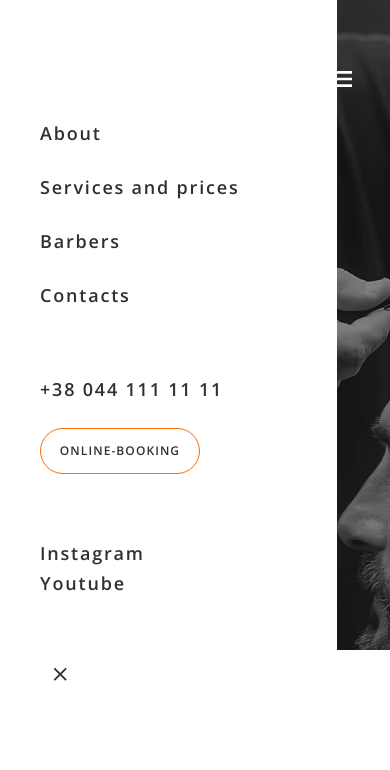
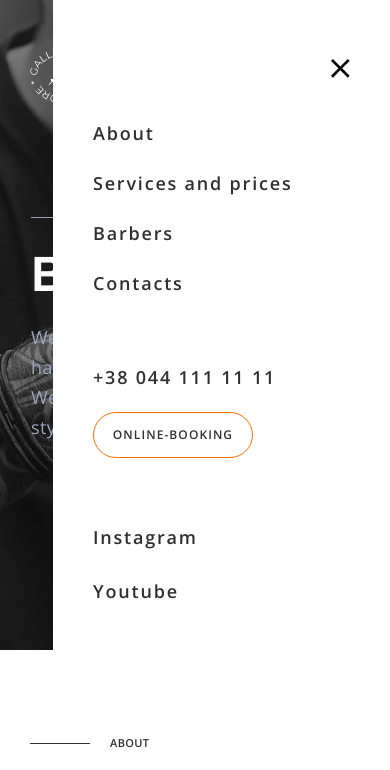
Before and after one commit to MishaHryvinskyi/barbershop, a website built with Parcel: page src/index.html in a window 390 px wide. Both pictures are taken after a click on the button "menu-button". Shown: the top 770 px of the page. Built offline with nearby package versions, Linux system fonts and the light colour scheme.

Commit message:
done header mobile menu and script

```diff
--- a/src/index.js
+++ b/src/index.js
@@ -1,9 +1,7 @@
 import { checkVisibility } from "./js/title-animation";
-import { menuClose, menuOpen } from "./js/mobile-menu";
+import { menuToggle } from "./js/mobile-menu";
 
 const menuOpenBtn = document.querySelector('.btn-open-js');
-const menuCloseBtn = document.querySelector('.btn-close-js');
 
-menuOpenBtn.addEventListener('click', menuOpen);
-menuCloseBtn.addEventListener('click', menuClose);
+menuOpenBtn.addEventListener('click', menuToggle);
 window.addEventListener("scroll", checkVisibility);
--- a/src/js/mobile-menu.js
+++ b/src/js/mobile-menu.js
@@ -1,9 +1,21 @@
 const menu = document.querySelector('.menu-js');
+const menuClose = document.querySelector('.close-menu');
+const menuLinks = menu.querySelectorAll('a');
 
-export function menuOpen() {
-    menu.classList.add('open');
+export function menuToggle() {
+    menu.classList.toggle('open');
+    menuClose.classList.toggle('visible');
+
+    const isMenuOpen = menu.classList.contains('open');
+    document.body.style.overflow = isMenuOpen ? 'hidden' : '';
+    document.body.style.height = isMenuOpen ? '100vh' : '';
 }
 
-export function menuClose() {
-    menu.classList.remove('open');
-}
+menuLinks.forEach(link => {
+    link.addEventListener('click', () => {
+        menu.classList.remove('open');
+        menuClose.classList.remove('visible');
+        document.body.style.overflow = '';
+        document.body.style.height = '';
+    });
+});
--- a/src/partials/header.html
+++ b/src/partials/header.html
@@ -6,6 +6,7 @@
                     <use href="./images/svg/symbol-defs.svg#icon-logo"></use>
                 </svg>
             </a>
+            <div class="mobile-menu menu-js">
                 <nav class="header__nav">
                     <ul class="header__list">
                         <li class="header__item">
@@ -22,7 +23,7 @@
                         </li>
                     </ul>
                 </nav>
-            <ul class="header__list">
+                <ul class="header__list header__list-btn">
                     <li class="header__item">
                         <a class="header__link" href="tel:+380441111111">+38 044 111 11 11</a>
                     </li>
@@ -30,48 +31,17 @@
                         <a class="btn" href="#contacts">Online-booking</a>
                     </li>
                 </ul>
-            <div class="menu menu-js">
-                <nav class="menu__nav">
-                    <ul class="menu__list">
-                        <li class="menu__item">
-                            <a class="menu__link" href="#about">About</a>
-                        </li>
-                        <li class="menu__item">
-                            <a class="menu__link" href="#services">Services and prices</a>
-                        </li>
-                        <li class="menu__item">
-                            <a class="menu__link" href="#barbers">Barbers</a>
-                        </li>
-                        <li class="menu__item">
-                            <a class="menu__link" href="#contacts">Contacts</a>
-                        </li>
-                    </ul>
-                </nav>
-                <ul class="menu__list">
-                    <li class="menu__item">
-                        <a class="menu__link" href="tel:+380441111111">+38 044 111 11 11</a>
-                    </li>
-                    <li class="menu__item">
-                        <a class="btn" href="#contacts">Online-booking</a>
-                    </li>
-                </ul>
                 <ul class="menu__soc">
                     <li class="menu__soc-item"><a href="#"></a>Instagram</li>
                     <li class="menu__soc-item"><a href="#"></a>Youtube</li>
                 </ul>
-                <button type="button" class="menu-btn-close btn-close-js" aria-label="menu-button">
-                    <svg class="menu__svg-close">
-                        <use
-                        href="./images/svg/symbol-defs.svg#icon-close"></use>
-                    </svg>
-                </button>
             </div>
             <button type="button" class="menu-btn btn-open-js" aria-label="menu-button">
                 <svg class="menu__svg">
                     <use href="./images/svg/symbol-defs.svg#icon-menu"></use>
+                    <use class="close-menu" href="./images/svg/symbol-defs.svg#icon-close"></use>
                 </svg>
             </button>
         </div>
-
     </div>
 </div>
--- a/src/sass/layouts/_header.scss
+++ b/src/sass/layouts/_header.scss
@@ -1,3 +1,11 @@
+.header {
+    font-size: getSize('btn');
+    font-weight: 600;
+    letter-spacing: 1.2px;
+    color: getColor('main-bg-color');
+    z-index: 13;
+}
+
 .header-position {
     position: absolute;
     top: 0;
@@ -6,18 +14,9 @@
     z-index: 2;
 }
 
-.header {
-    font-size: getSize('btn');
-    font-weight: 600;
-    letter-spacing: 1.2px;
-    background-color: #555;
-    color: getColor('main-bg-color');
-    z-index: 13;
-}
-
 .header__container {
     padding: 48px 0;
-    @include center(flex, row, center, space-between);
+    display: flex;
 }
 
 .header__list {
@@ -26,100 +25,120 @@
 
 .header__link {
     display: inline-block;
-    padding: 15px 0;
-    transition: $time $cubic;
-
+    transition: color $time $cubic;
     &:hover {
         color:getColor('accent-color');
-        transition: $time $cubic;
     }
 }
 
-.menu {
-    position: absolute;
-    top: 0;
-    left: 0;
-    width: 337px;
-    height: 100vh;
-    color: getColor('main-text-color');
-    background-color: getColor('main-bg-color');
-    padding: 118px 40px;
-    z-index: 20;
-
-    font-size: getSize('little');
-    font-weight: 600;
-    letter-spacing: 1.8px;
-    opacity: 0;
-    transform: translateX(-100%);
-    transition: $time $cubic;
+.menu-btn {
+    z-index: 30;
 }
 
-.menu.open {
-    transform: translateX(0);
-    opacity: 1;
-    transition: $time $cubic;
+.close-menu {
+    fill: currentColor;
+    transition: visibility 500ms, opacity 500ms;
+    opacity: 0;
+    visibility: hidden;
+
+    &.visible {
+        opacity: 1;
+        visibility: visible;
+    }
+
+    &:hover {
+        fill:getColor('accent-color');
+    }
 }
 
-.menu__list {
-    margin-bottom: 64px;
-    & .menu__item:not(:last-child) {
+@media (max-width: 767px) {
+    .header__container {
+        justify-content: space-between;
+    }
+
+    .mobile-menu {
+        position: fixed;
+        top: 0;
+        right: 0;
+        width: 337px;
+        color: getColor('main-text-color');
+        background-color: getColor('main-bg-color');
+        padding: 118px 40px;
+        z-index: 20;
+        transform: translateX(100%);
+        font-size: getSize('little');
+        letter-spacing: 1.8px;
+        transition: $time $cubic;
+
+        &.open {
+            transform: translateX(0);
+            transition: $time $cubic;
+        }
+    }
+
+    .header__list {
+        display: block;
+        font-size: getSize('little');
+
+        & .header__item:not(:last-child) {
+            margin-bottom: 20px;
+        }
+    }
+
+    .header__list-btn {
+        margin: 64px 0;
+    }
+
+    .menu__soc .menu__soc-item:not(:last-child) {
         margin-bottom: 24px;
     }
 }
 
-.menu__link:hover {
-    color: getColor('accent-color');
-}
-
-.menu-btn-close {
-    display: flex;
-    position: absolute;
-    top: 48;
-    right: 31;
-    @include size(40px, 40px);
-    border: none;
-    background-color: transparent;
-}
-
-.menu__svg-close {
-    fill: getColor('main-text-color');
-}
-
-
-@media screen and (max-width: 767px) {
-    .header__nav,.header__list {
+@media (min-width: 768px) {
+    .header__container {
+        padding: 40px 0;
+    }
+    .menu {
         display: none;
+    }
+    .mobile-menu {
+        display: flex;
+        margin-left: auto;
+    }
+    .menu__soc {
+        display: none;
+    }
+    .header__link{
+        padding: 15px 0;
     }
 }
 
-
-
-@media screen and (min-width: 768px) {
-    .header__container {
-        padding: 40px 0;
-    }
-
-    .menu {
-        display: none;
+@media (max-width:1199px) {
+    .header__list-btn .header__item {
+        margin-bottom: 20px;
     }
 }
 
-@media screen and (min-width: 768px) and (max-width:1199px) {
+@media (min-width: 768px) and (max-width:1199px) {
     .header__list {
         & .header__item:not(:last-child) {
             margin-right: 16px;
         }
     }
+    .header__list-btn {
+        flex-direction: column-reverse;
+        justify-content:flex-end;
+        margin-left: 37px;
+    }
 }
 
-@media screen and (min-width:1200px) {
-    .header__container {
-        padding: 40px 0;
-    }
-
+@media(min-width:1200px) {
     .header__list {
         & .header__item:not(:last-child) {
             margin-right: 30px;
         }
     }
+    .header__list-btn {
+        margin-left: 254px;
+    }
 }
--- a/src/sass/layouts/_hero.scss
+++ b/src/sass/layouts/_hero.scss
@@ -20,7 +20,7 @@
 
 @media (min-width:768px) and (max-width: 1199px)  {
     .hero {
-        background: url(../images/hero/hero-bg-tablet-4x.jpg) 120px/ cover no-repeat;
+        background: url(../images/hero/hero-bg-tablet-4x.jpg) 165px/ contain no-repeat;
     }
 }
 
```
Lines whose indentation alone changed are shown as unchanged.
